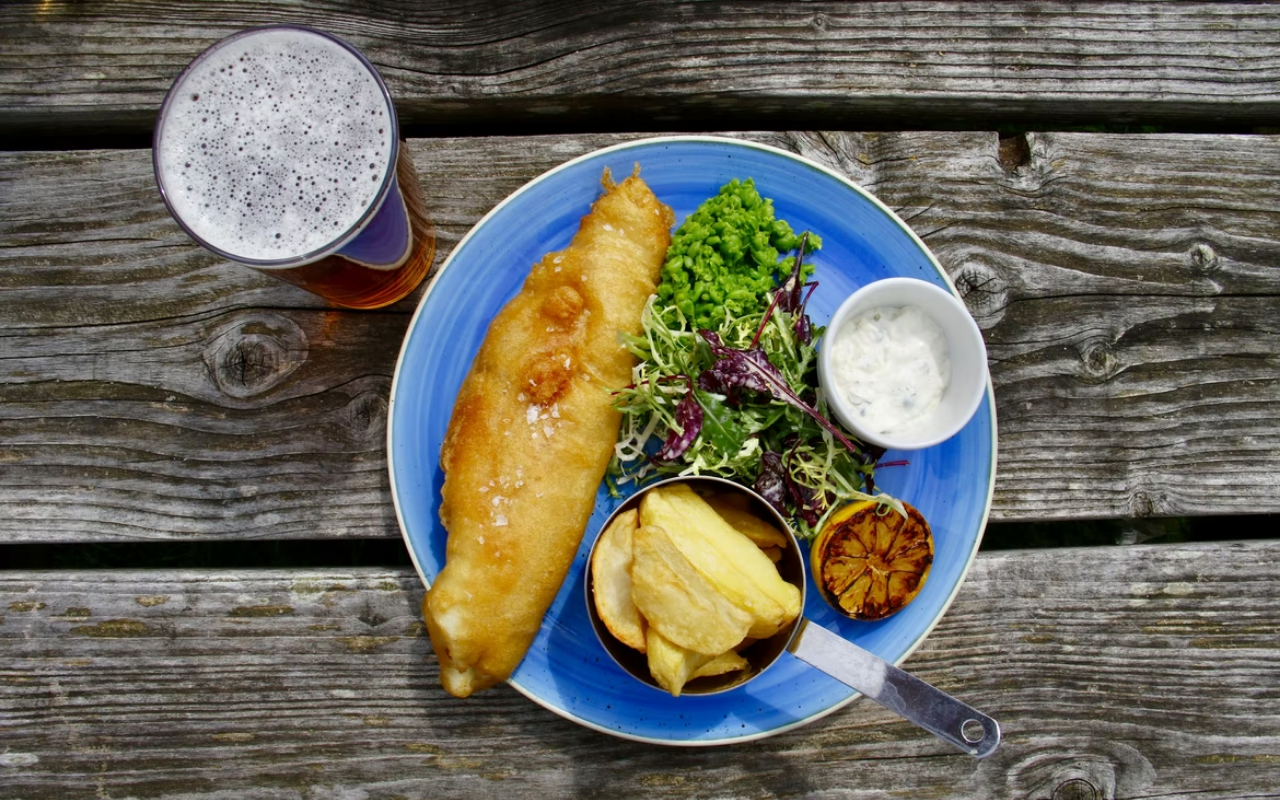
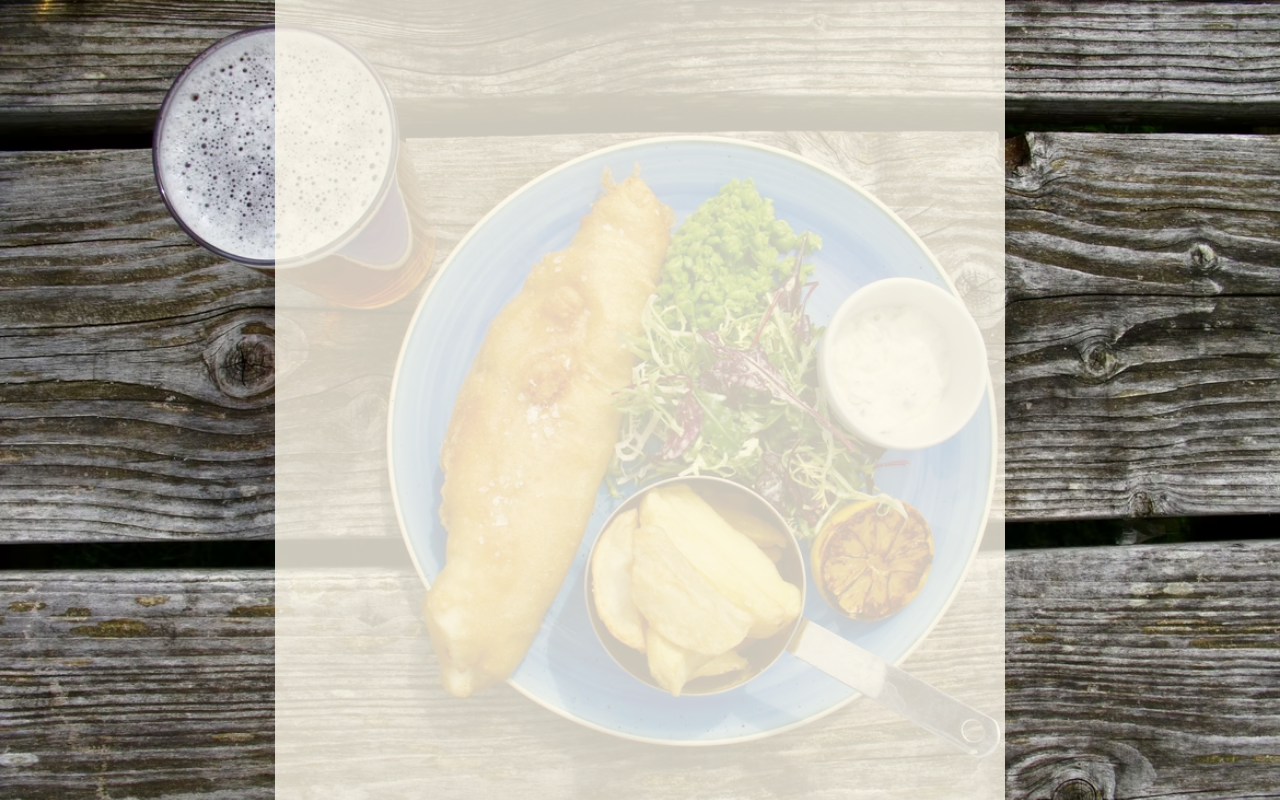
Before and after one commit to domodfg/restaurant-page, a website built with webpack: page dist/index.html in a window 1280 px wide. Built offline with nearby package versions, Linux system fonts and the light colour scheme.

Commit message:
Add middle panel to the page

```diff
--- a/src/index.js
+++ b/src/index.js
@@ -1,2 +1,7 @@
 console.log('checkmate')
 import './style.css';
+
+const container=document.querySelector('#content');
+const middleContainer=document.createElement('div');
+middleContainer.classList.add('middle');
+container.appendChild(middleContainer)
--- a/src/style.css
+++ b/src/style.css
@@ -3,8 +3,16 @@ body {
 }
 
 #content {
+    display: flex;
+    justify-content: center;
     height: 100vh;
     width: 100vw;
     background-image: url('fishandchips.jpg');
     background-size: cover;
 }
+
+.middle {
+    height: 100vh;
+    width: 57vw;
+    background-color: rgba(255, 251, 235, 0.8);
+}
```
Also changed, not shown: dist/main.js.
